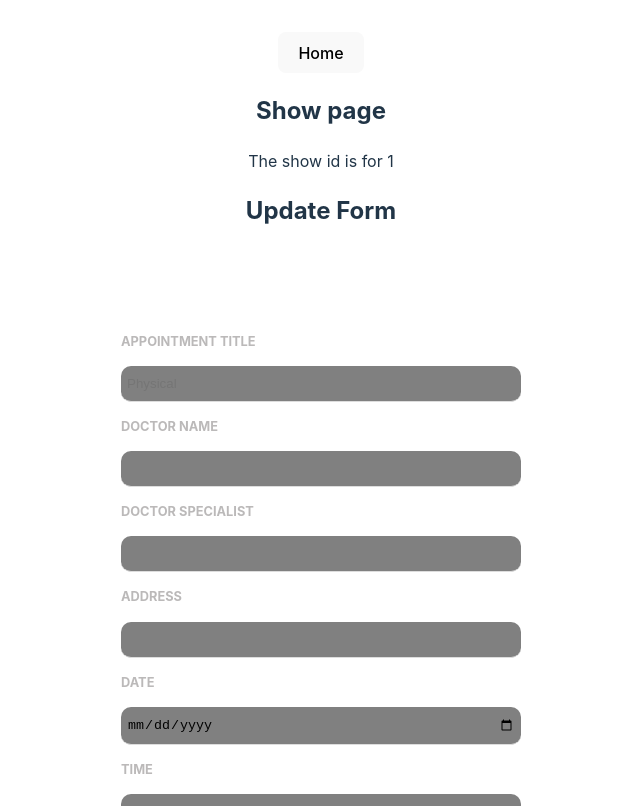
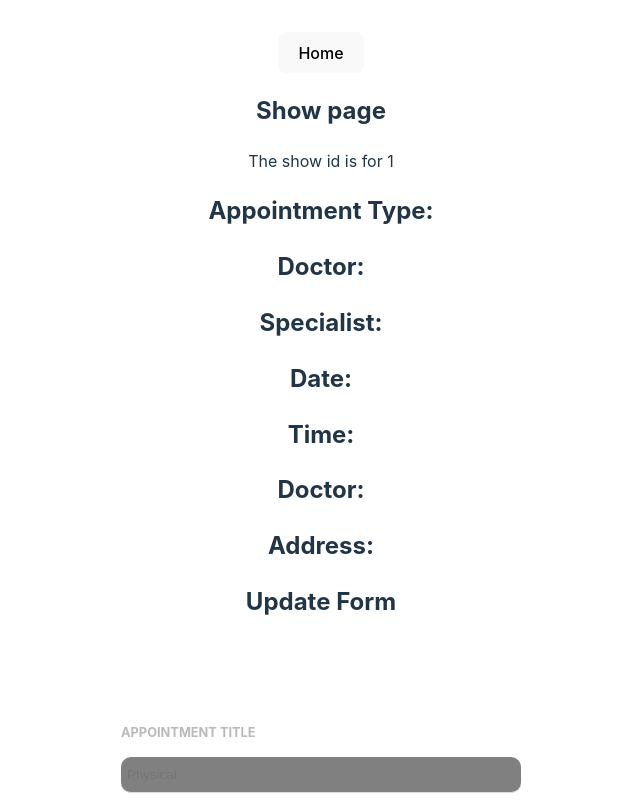
Before and after one commit to choisus08/docuplan_frontend, a Vue app: page /show/1 in a window 1280 px wide. Shown: the top 806 px of the page, without its empty margins (319-959 px from the left). Built offline with nearby package versions, Linux system fonts and the light colour scheme.

Commit message:
adjusted form input order

```diff
--- a/src/components/NewForm.vue
+++ b/src/components/NewForm.vue
@@ -5,14 +5,14 @@
             <input v-model="appointment_title" type="text" placeholder="Physical" required />
             <label>Doctor Name</label>
             <input v-model="doctor_name" type="text" />
-            <label>Doctor Specialist</label>
+            <label>Specialist</label>
             <input v-model="doctor_specialist" type="text" />
-            <label>Address</label>
-            <input v-model="address" type="text" />
             <label>Date</label>
             <input v-model="date" type="date" required />
             <label>Time</label>
             <input v-model="time" type="time" required />
+            <label>Address</label>
+            <input v-model="address" type="text" />
             <label>Notes</label>
             <input v-model="notes" type="text" />
             <input class="checkbox" type="checkbox" v-model="newApptHighPriority"/>
--- a/src/views/Show.vue
+++ b/src/views/Show.vue
@@ -2,7 +2,15 @@
     <button @click="redirect">Home</button>
     <h2>Show page</h2>
     <p>The show id is for {{ id }}</p>
-    <!-- <h3>{{ updatedAppt.doctor_name }}</h3>
+    <h2>Appointment Type:</h2>
+    <h2>Doctor:</h2>
+    <h2>Specialist:</h2>
+    <h2>Date:</h2>
+    <h2>Time:</h2>
+    <h2>Doctor:</h2>
+    <h2>Address:</h2>
+
+    <!-- <h3>{{ appointment.doctor_name }}</h3>
     <h3>{{ appt.doctor_specialist }}</h3>
     <h3>{{ appt.date }}</h3>
     <h3>{{ appt.time }}</h3>
@@ -18,14 +26,14 @@
             <input v-model="appointment_title" type="text" placeholder="Physical" required />
             <label>Doctor Name</label>
             <input v-model="doctor_name" type="text" />
-            <label>Doctor Specialist</label>
+            <label>Specialist</label>
             <input v-model="doctor_specialist" type="text" />
-            <label>Address</label>
-            <input v-model="address" type="text" />
             <label>Date</label>
             <input v-model="date" type="date" required />
             <label>Time</label>
             <input v-model="time" type="time" required />
+            <label>Address</label>
+            <input v-model="address" type="text" />
             <label>Notes</label>
             <input v-model="notes" type="text" />
             <input class="checkbox" type="checkbox" v-model="newApptHighPriority"/>
@@ -46,7 +54,7 @@
 
     export default {
         name: "Show",
-        props: ['id'],
+        props: ['id', 'fetchAppts'],
         data() {
             return {
                 appointment_title: '',
```
